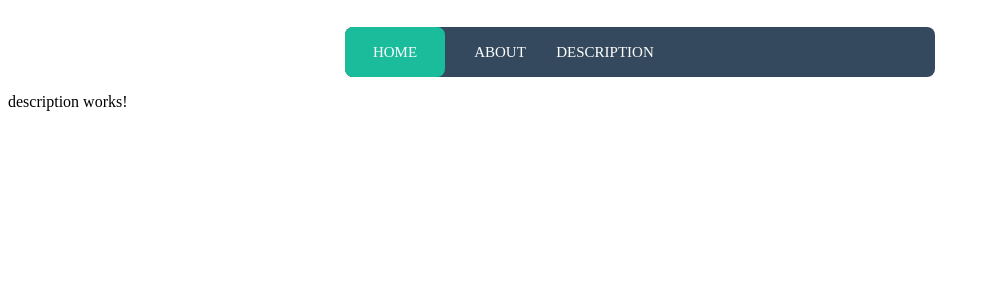
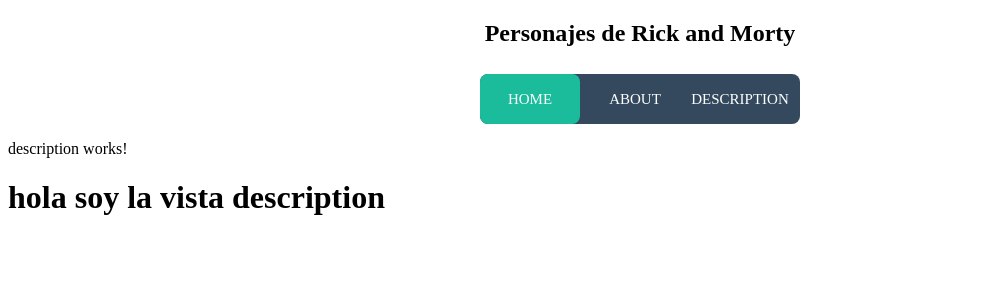
Before and after one commit to LinaGiraldoArias/prueba-tecnica, an Angular app: page /description in a window 1280 px wide. Shown: the top 300 px of the page, without its empty margins (0-990 px from the left). Built offline with nearby package versions, Linux system fonts and the light colour scheme.

Commit message:
Agrego botones de navegación

```diff
--- a/src/app/Componentes/about/about.component.html
+++ b/src/app/Componentes/about/about.component.html
@@ -1 +1,14 @@
 <p>about works!</p>
+<!DOCTYPE html>
+<html lang="en">
+<head>
+    <meta charset="UTF-8">
+    <meta http-equiv="X-UA-Compatible" content="IE=edge">
+    <meta name="viewport" content="width=device-width, initial-scale=1.0">
+    <title>Document</title>
+</head>
+<body>
+    <h1>personajes</h1>
+    <p>Soy la vista de about</p>
+</body>
+</html>
--- a/src/app/Componentes/description/description.component.html
+++ b/src/app/Componentes/description/description.component.html
@@ -1 +1,6 @@
+
+
 <p>description works!</p>
+<div>
+    <h1>hola soy la vista description</h1>
+</div>
--- a/src/app/app.component.css
+++ b/src/app/app.component.css
@@ -2,7 +2,7 @@ nav {
 	margin: 27px auto 0;
 
 	position: relative;
-	width: 590px;
+	width: 320px;
 	height: 50px;
 	background-color: #34495e;
 	border-radius: 8px;
@@ -20,6 +20,11 @@ nav a {
 	text-align: center;
 	color: white;
 	cursor: pointer;
+}
+.title{
+	align-content: center;
+	text-align: center;
+
 }
 nav .animation {
 	position: absolute;
@@ -55,7 +60,7 @@ nav .start-about, a:nth-child(2):hover~.animation {
 	background-color: #e74c3c;
 }
 nav .start-blog, a:nth-child(3):hover~.animation {
-	width: 100px;
+	width: 110px;
 	left: 210px;
 	background-color: #3498db;
 }
--- a/src/app/app.component.html
+++ b/src/app/app.component.html
@@ -1,7 +1,9 @@
+
+<h2 class="title">Personajes de Rick and Morty</h2>
 <nav>
-	<a routerLink="/">Home</a>
-	<a routerLink="/">About</a>
-	<a routerLink="/">Description</a>
+	<a routerLink="/home">Home</a>
+	<a routerLink="/about">About</a>
+	<a routerLink="/description">Description</a>
 	<div class="animation start-home"></div>
 </nav>
 <router-outlet></router-outlet>
```
